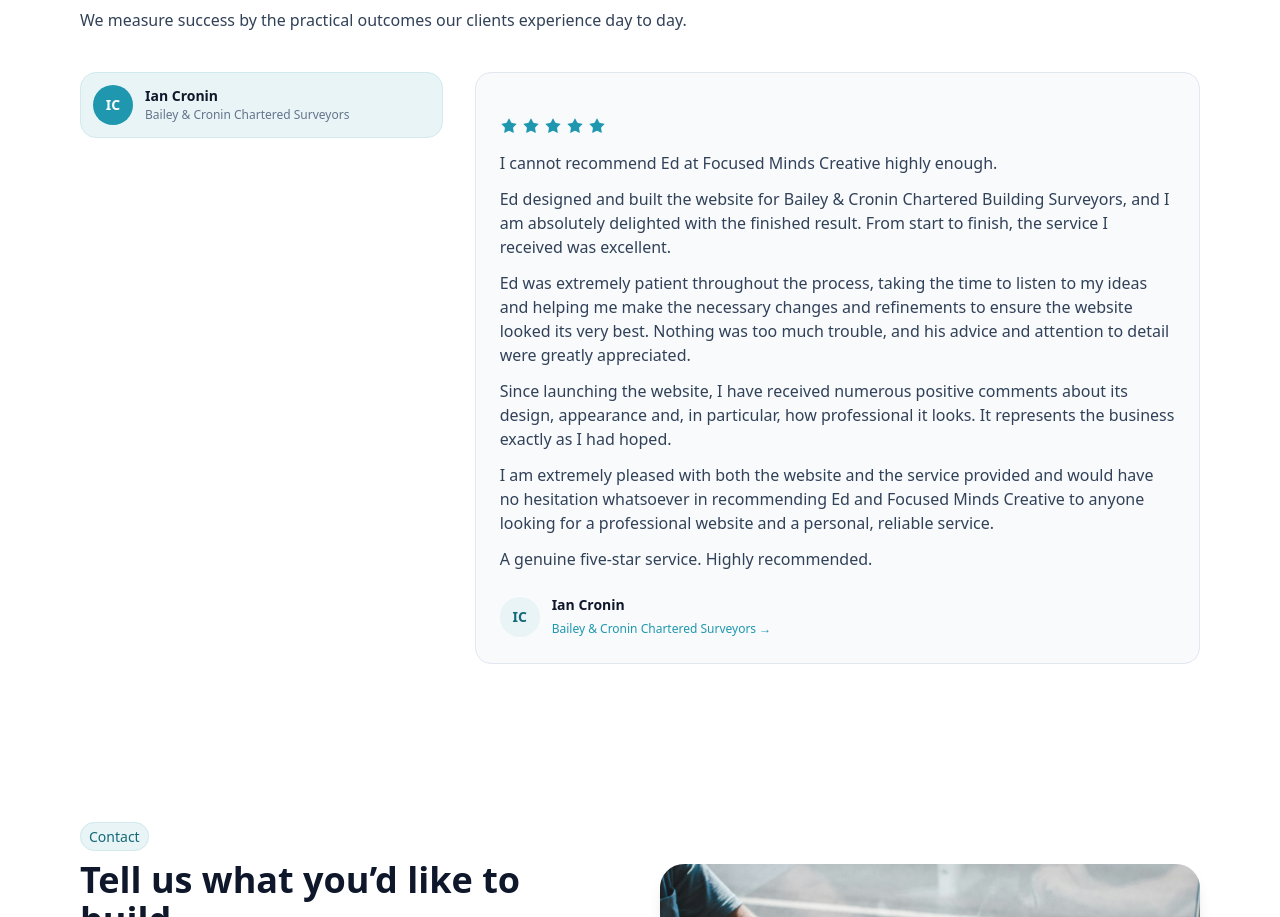
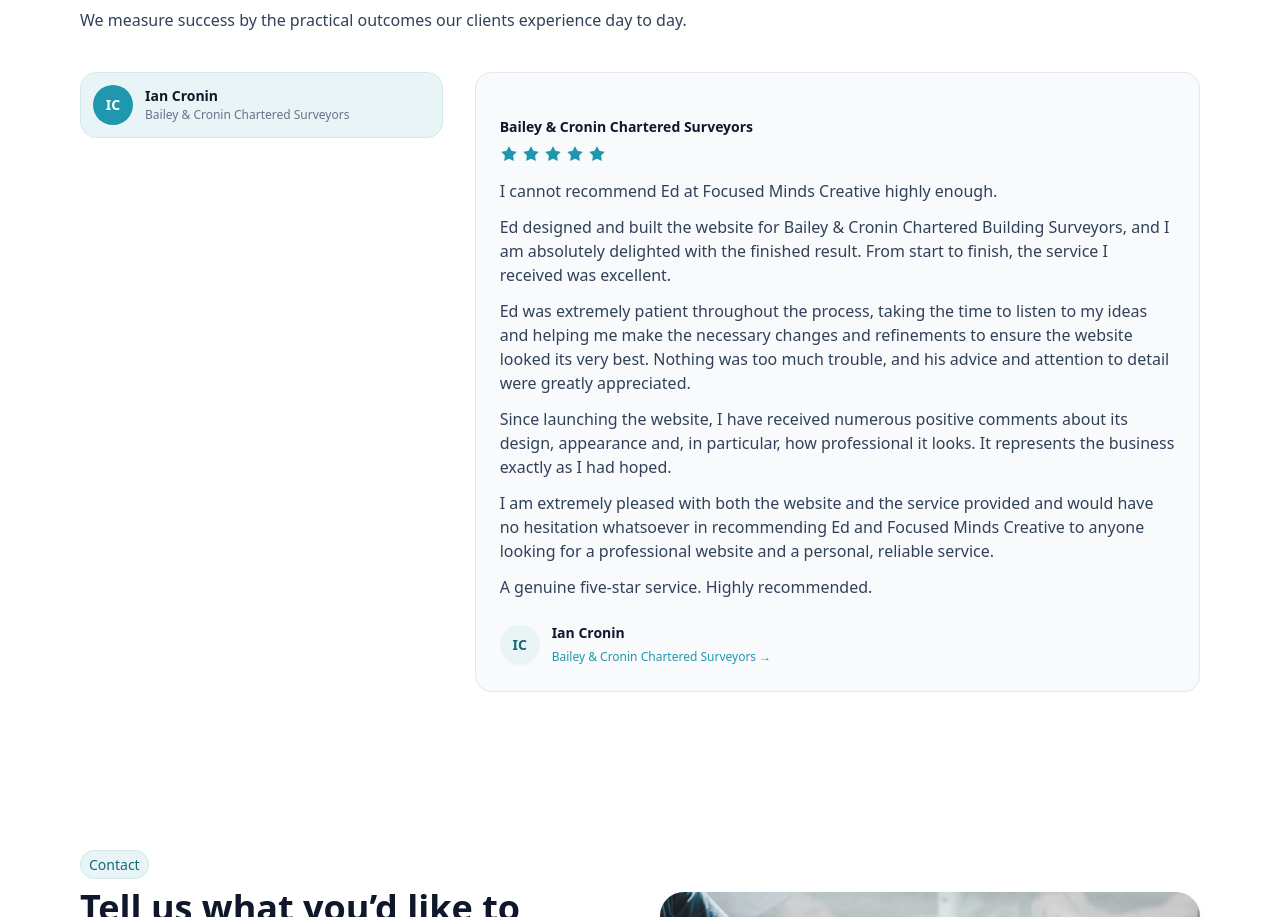
Before and after one commit to focusedmindscreative/focusedmindscreative.github.io, a React (Vite) app: page / in a window 1280 px wide. Shown: the part 3944-4861 px from the top of the page. Built offline with nearby package versions, Linux system fonts and the light colour scheme; the HTML template or start-up script is replaced by a standard one.

Commit message:
Add company name header to testimonial card

```diff
--- a/src/components/Testimonials.jsx
+++ b/src/components/Testimonials.jsx
@@ -142,7 +142,8 @@
               className={`testimonial-slide${i === current ? ' is-active' : ''}`}
               aria-hidden={i !== current}
             >
-              <div className="flex items-center gap-1 mb-4" aria-label="Five star rating">
+              <h3 className="text-sm font-semibold text-slate-900">{t.role}</h3>
+              <div className="flex items-center gap-1 mt-2 mb-4" aria-label="Five star rating">
                 {Array.from({ length: 5 }).map((_, s) => (
                   <Star
                     key={s}
```
Also changed, not shown: 1 other file (tests, documents, lock files or other folders).
